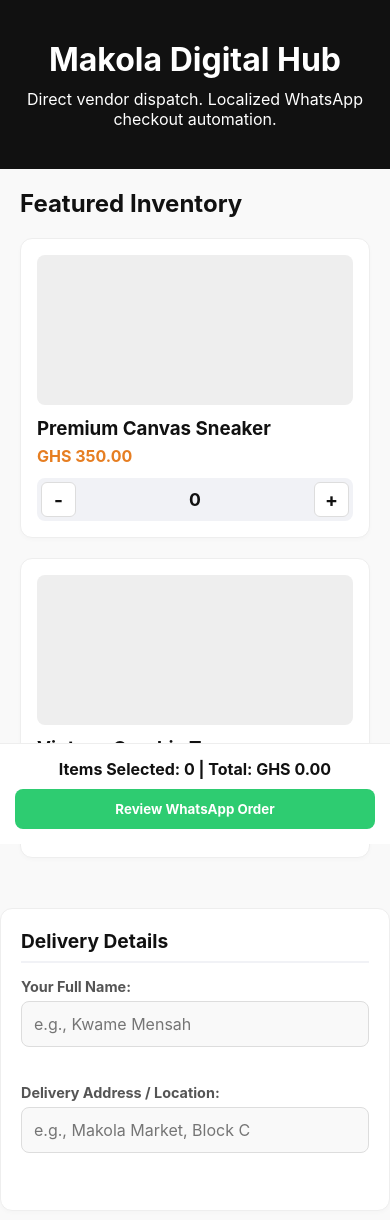
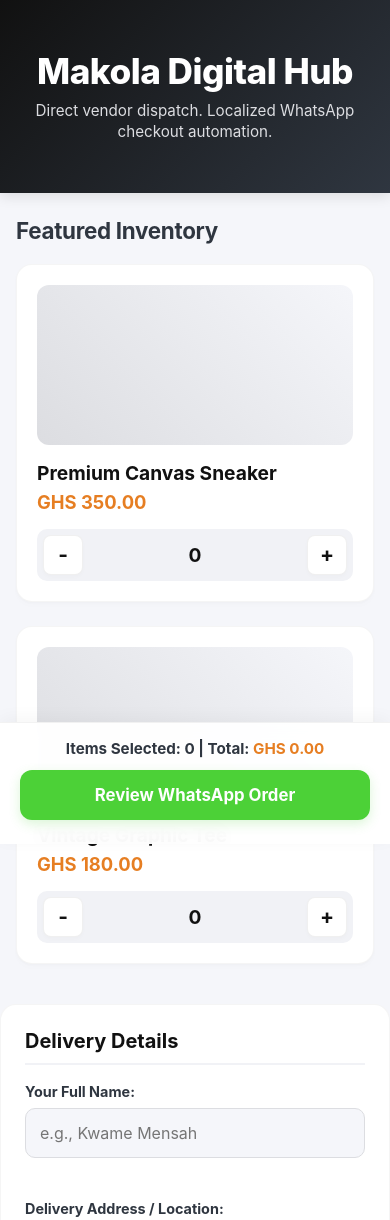
Before and after one commit to Francisgbevu/ucp-store, a plain HTML site: page index.html in a window 390 px wide. Shown: the top 1220 px of the page. Drawn offline with Linux system fonts and the light colour scheme.

Commit message:
style: implement premium mobile UI overhaul with interactive tap responses and shimmery layout placeholders

```diff
--- a/style.css
+++ b/style.css
@@ -1,114 +1,115 @@
-/* ⚡ GLOBAL RESET LAYER */
+/* ⚡ GLOBAL RESET LAYER & THEME SYSTEM */
 * {
     margin: 0;
     padding: 0;
     box-sizing: border-box;
     font-family: -apple-system, BlinkMacSystemFont, "Segoe UI", Roboto, sans-serif;
+    -webkit-tap-highlight-color: transparent; /* Smooth touch behavior on Android chrome */
 }
 
 body {
-    background-color: #f9f9f9;
-    color: #111;
-    padding-bottom: 90px; /* Space to prevent sticky checkout bar from blocking items */
+    background-color: #f5f6fa; /* Richer, softer neutral background background */
+    color: #2f3640;
+    padding-bottom: 120px; /* Enhanced buffer zone so the sticky bottom bar never blocks layout fields */
 }
 
-/* 🏢 HEADER DESIGN */
+/* 🏢 HERO HEADER DESIGN */
 header {
-    background-color: #111;
+    background: linear-gradient(135deg, #111111 0%, #2f3640 100%);
     color: #fff;
     text-align: center;
-    padding: 40px 20px;
+    padding: 50px 20px;
+    box-shadow: 0 4px 12px rgba(0,0,0,0.1);
 }
 
 header h1 {
-    font-size: 2rem;
-    margin-bottom: 10px;
+    font-size: 2.2rem;
+    font-weight: 800;
+    letter-spacing: -0.5px;
+    margin-bottom: 8px;
 }
 
-/* 📦 GRID COMPONENT SYSTEM */
+header p {
+    font-size: 0.95rem;
+    color: #dcdde1;
+    max-width: 400px;
+    margin: 0 auto;
+    line-height: 1.4;
+}
+
+/* 📦 PREMIUM PRODUCT GRID COMPONENT */
 main {
     max-width: 600px;
     margin: 0 auto;
-    padding: 20px;
+    padding: 24px 16px;
 }
 
 h2 {
+    font-size: 1.4rem;
+    font-weight: 700;
     margin-bottom: 20px;
+    letter-spacing: -0.3px;
 }
 
 .product-grid {
     display: flex;
     flex-direction: column;
-    gap: 20px;
+    gap: 24px;
 }
 
 .product-card {
     background: #fff;
-    border: 1px solid #eee;
-    border-radius: 12px;
-    padding: 16px;
-    box-shadow: 0 2px 4px rgba(0,0,0,0.02);
+    border: 1px solid rgba(0, 0, 0, 0.04);
+    border-radius: 16px;
+    padding: 20px;
+    box-shadow: 0 4px 6px rgba(0, 0, 0, 0.01), 0 1px 3px rgba(0, 0, 0, 0.02);
+    transition: transform 0.2s ease, box-shadow 0.2s ease;
 }
 
+/* Micro-interaction response when tapped on mobile devices */
+.product-card:active {
+    transform: scale(0.99);
+    box-shadow: 0 2px 4px rgba(0, 0, 0, 0.02);
+}
+
+/* Upgraded visual asset container */
 .product-image-placeholder {
-    background-color: #eee;
+    background: linear-gradient(45deg, #dcdde1, #f5f6fa);
     width: 100%;
-    height: 150px;
-    border-radius: 8px;
-    margin-bottom: 12px;
+    height: 160px;
+    border-radius: 12px;
+    margin-bottom: 16px;
+    position: relative;
+    overflow: hidden;
+}
+
+/* Subtle gloss highlight on placeholders to look like loading assets */
+.product-image-placeholder::after {
+    content: '';
+    position: absolute;
+    top: 0; left: -100%;
+    width: 50%; height: 100%;
+    background: linear-gradient(90deg, transparent, rgba(255,255,255,0.4), transparent);
+    animation: shine 2.5s infinite;
+}
+
+@keyframes shine {
+    0% { left: -100%; }
+    100% { left: 200%; }
 }
 
 .product-card h3 {
+    font-size: 1.2rem;
+    font-weight: 700;
     margin-bottom: 6px;
+    color: #111;
 }
 
 .price {
-    color: #e67e22;
-    font-weight: bold;
-    margin-bottom: 12px;
-}
-
-/* 🛠️ BUTTON ENGINES */
-.add-to-cart-btn {
-    width: 100%;
-    background-color: #111;
-    color: #fff;
-    border: none;
-    padding: 12px;
-    border-radius: 8px;
-    font-weight: bold;
-    cursor: pointer;
-}
-
-/* 🛒 STICKY BOTTOM BAR CONTAINER */
-.checkout-bar {
-    position: fixed;
-    bottom: 0;
-    left: 0;
-    width: 100%;
-    background: #fff;
-    border-top: 1px solid #eee;
-    padding: 15px;
-    display: flex;
-    flex-direction: column;
-    gap: 10px;
-    z-index: 999;
-}
-
-.cart-summary {
-    font-weight: bold;
-    text-align: center;
-}
-
-.checkout-btn {
-    width: 100%;
-    background-color: #2ecc71; /* Distinct WhatsApp Green action color */
-    color: #fff;
-    border: none;
-    padding: 12px;
-    border-radius: 8px;
-    font-weight: bold;
-    cursor: pointer;
+    color: #e67e22; /* Premium accent color */
+    font-size: 1.15rem;
+    font-weight: 700;
+    margin-bottom: 16px;
 }
 
 /* 🔢 INTERACTIVE QUANTITY CONTROLS */
@@ -117,93 +118,144 @@
     align-items: center;
     justify-content: space-between;
     background-color: #f1f2f6;
-    border-radius: 8px;
-    padding: 4px;
+    border-radius: 10px;
+    padding: 6px;
     margin-top: 10px;
 }
 
 .qty-btn {
     background-color: #fff;
     color: #111;
-    border: 1px solid #ddd;
-    width: 35px;
-    height: 35px;
-    border-radius: 6px;
-    font-size: 1.2rem;
+    border: 1px solid rgba(0,0,0,0.06);
+    width: 40px;
+    height: 40px;
+    border-radius: 8px;
+    font-size: 1.3rem;
     font-weight: bold;
     cursor: pointer;
     display: flex;
     align-items: center;
     justify-content: center;
-    transition: background 0.2s;
+    box-shadow: 0 2px 4px rgba(0,0,0,0.02);
+    transition: all 0.1s ease;
 }
 
 .qty-btn:active {
-    background-color: #eee;
+    background-color: #e1b12c;
+    color: #fff;
+    transform: scale(0.95);
 }
 
 .qty-count {
-    font-size: 1.1rem;
-    font-weight: bold;
-    min-width: 30px;
+    font-size: 1.2rem;
+    font-weight: 700;
+    min-width: 35px;
     text-align: center;
+    color: #111;
 }
 
 /* 📋 FORM WRAPPER DESIGN SYSTEM */
 .checkout-form-section {
     max-width: 600px;
-    margin: 30px auto;
+    margin: 16px auto 30px auto;
     background: #fff;
-    border: 1px solid #eee;
-    border-radius: 12px;
-    padding: 20px;
-    box-shadow: 0 2px 4px rgba(0,0,0,0.02);
+    border: 1px solid rgba(0,0,0,0.04);
+    border-radius: 16px;
+    padding: 24px;
+    box-shadow: 0 4px 6px rgba(0,0,0,0.01);
 }
 
 .checkout-form-section h3 {
-    margin-bottom: 15px;
-    font-size: 1.2rem;
+    margin-bottom: 18px;
+    font-size: 1.25rem;
+    font-weight: 700;
     color: #111;
     border-bottom: 2px solid #f1f2f6;
-    padding-bottom: 8px;
+    padding-bottom: 10px;
 }
 
 .form-group {
-    margin-bottom: 15px;
+    margin-bottom: 18px;
     display: flex;
     flex-direction: column;
-    gap: 6px;
+    gap: 8px;
 }
 
 .form-group label {
     font-size: 0.9rem;
-    font-weight: bold;
-    color: #555;
+    font-weight: 700;
+    color: #2f3640;
 }
 
-/* ⌨️ INTERACTIVE MOBILE FIELDS */
 .form-group input {
     width: 100%;
-    padding: 12px;
+    padding: 14px;
     font-size: 1rem;
-    border: 1px solid #ddd;
-    border-radius: 8px;
-    background-color: #f9f9f9;
+    border: 1px solid #dcdde1;
+    border-radius: 10px;
+    background-color: #f5f6fa;
     outline: none;
+    transition: all 0.2s ease;
+    color: #111;
+}
+
+.form-group input:focus {
+    border-color: #111;
+    background-color: #fff;
+    box-shadow: 0 0 0 4px rgba(0,0,0,0.04);
+}
+
+.error-msg {
+    font-size: 0.82rem;
+    color: #e84118;
+    font-weight: 600;
+    min-height: 18px;
+    margin-top: -2px;
+}
+
+/* 🛒 STICKY BOTTOM BAR CONTROLLER CONTAINER */
+.checkout-bar {
+    position: fixed;
+    bottom: 0;
+    left: 0;
+    width: 100%;
+    background: rgba(255, 255, 255, 0.95);
+    backdrop-filter: blur(10px); /* Premium iOS style frosted-glass look */
+    border-top: 1px solid rgba(0, 0, 0, 0.05);
+    padding: 16px 20px 24px 20px;
+    display: flex;
+    flex-direction: column;
+    gap: 12px;
+    z-index: 999;
+    box-shadow: 0 -4px 16px rgba(0,0,0,0.04);
+}
+
+.cart-summary {
+    font-size: 0.95rem;
+    font-weight: 700;
+    text-align: center;
+    color: #2f3640;
+}
+
+#cart-total {
+    color: #e67e22;
+}
+
+.checkout-btn {
+    width: 100%;
+    background-color: #4cd137; /* Clean WhatsApp accent shade */
+    color: #fff;
+    border: none;
+    padding: 15px;
+    border-radius: 12px;
+    font-size: 1.05rem;
+    font-weight: 700;
+    cursor: pointer;
+    box-shadow: 0 4px 12px rgba(76, 209, 55, 0.2);
     transition: all 0.2s ease;
 }
 
-/* Give the input a sleek black border effect when clicked */
-.form-group input:focus {
-    border-color: #111;
-    background-color: #fff;
-    box-shadow: 0 0 0 3px rgba(0,0,0,0.05);
+.checkout-btn:active {
+    background-color: #44bd32;
+    transform: scale(0.98);
 }
-
-/* ⚠️ ERROR WARNING LAYERS */
-.error-msg {
-    font-size: 0.8rem;
-    color: #e74c3c; /* Production error crimson red */
-    font-weight: 500;
-    min-height: 16px;
-}
```
